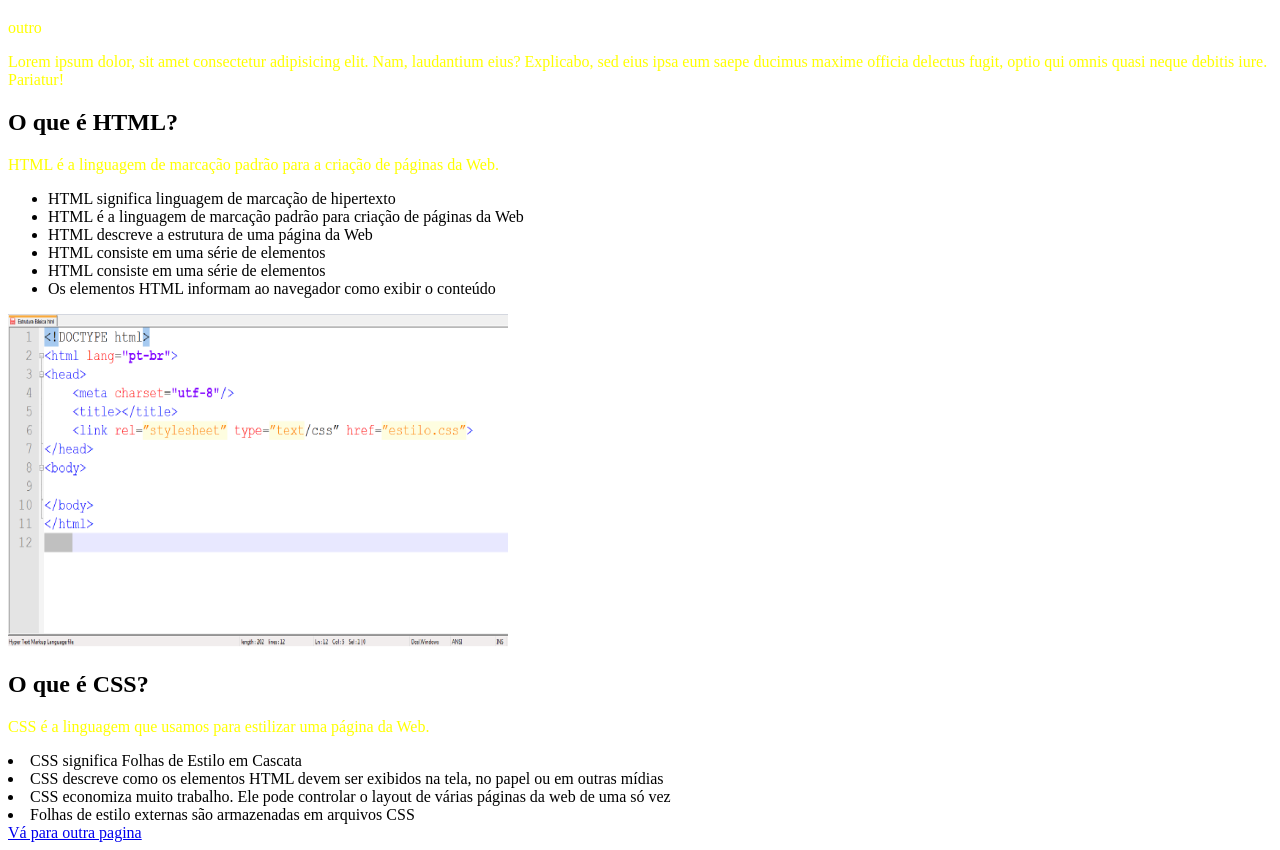
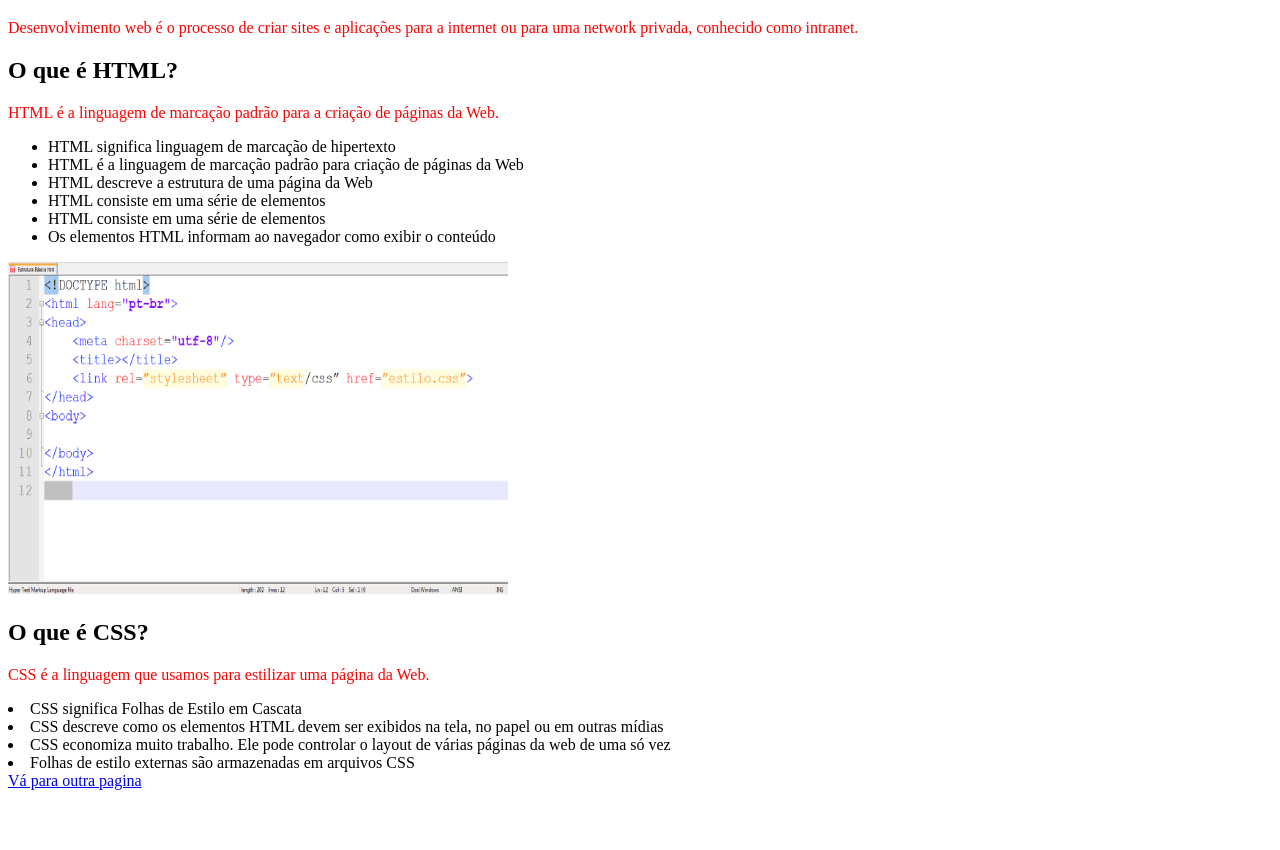
Before and after one commit to isaribeirooo/MeuPrimeiroSite, a plain HTML site: page index.html in a window 1280 px wide. Shown: the part 61-911 px from the top of the page. After the commit the page ends 859 px from the top, so only its background shows below. Drawn offline with Linux system fonts and the light colour scheme.

Commit message:
Add files via upload

```diff
--- a/css/estilo.css
+++ b/css/estilo.css
@@ -1,3 +1,3 @@
-p{
-    color: yellow;
+p {
+    color: red;
 }
--- a/index.html
+++ b/index.html
@@ -1,5 +1,6 @@
 <!DOCTYPE html>
 <html lang="pt-br">
+
 <head>
     <meta charset="UTF-8">
     <meta http-equiv="X-UA-Compatible" content="IE=edge">
@@ -7,19 +8,22 @@
     <title>Meu Primeiro Site</title>
     <link rel="stylesheet" href="css/estilo.css">
 </head>
+
 <body>
+
     <h1>Desenvolvimento Web</h1>
-    <p>outro</p>
+
     <p>
-        Lorem ipsum dolor, sit amet consectetur adipisicing elit. Nam, laudantium eius? Explicabo, sed eius ipsa eum saepe ducimus maxime officia delectus fugit, optio qui omnis quasi neque debitis iure. Pariatur!
+        Desenvolvimento web é o processo de criar sites e aplicações para a internet ou para uma network privada,
+        conhecido como intranet.
     </p>
 
     <h2>O que é HTML?</h2>
+
     <p>
         HTML é a linguagem de marcação padrão para a criação de páginas da Web.
+    </p>
 
-
-    </p>
     <ul>
         <li>HTML significa linguagem de marcação de hipertexto</li>
         <li>HTML é a linguagem de marcação padrão para criação de páginas da Web</li>
@@ -32,15 +36,19 @@
     <img src="img/estrutura.png" alt="desenho da estrtura do HTML" width="500" height="333">
 
     <h2>O que é CSS?</h2>
-    <p>CSS é a linguagem que usamos para estilizar uma página da Web.</p>
+
+    <p>
+        CSS é a linguagem que usamos para estilizar uma página da Web.
+    </p>
+
     <li>CSS significa Folhas de Estilo em Cascata</li>
     <li>CSS descreve como os elementos HTML devem ser exibidos na tela, no papel ou em outras mídias</li>
     <li>CSS economiza muito trabalho. Ele pode controlar o layout de várias páginas da web de uma só vez</li>
     <li>Folhas de estilo externas são armazenadas em arquivos CSS</li>
 
-
     <a href="outro.html">Vá para outra pagina</a>
 
 
 </body>
+
 </html>
```
Also changed, not shown: outro.html (+3 -0 lines).
